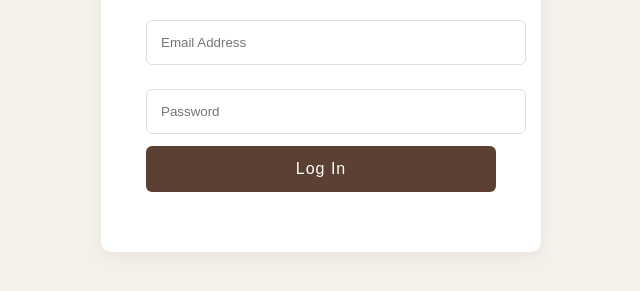
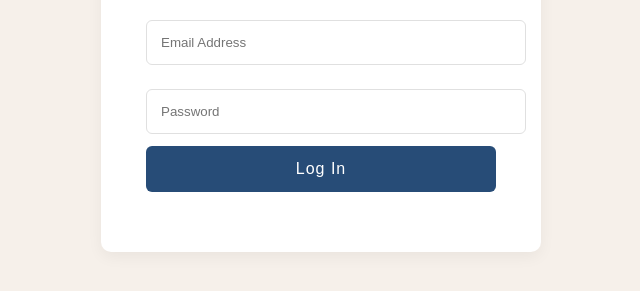
Before and after one commit to Vidhushaaa30/Vendora, a plain HTML site: page index.html in a window 1280 px wide. Shown: the part 337-628 px from the top of the page, without its empty margins (319-959 px from the left). Drawn offline with nearby package versions, Linux system fonts and the light colour scheme.

Commit message:
Update index.html

```diff
--- a/index.html
+++ b/index.html
@@ -47,7 +47,7 @@
             border-color: #5b4033;
         }
         button {
-            background-color: #5b4033;
+            background-color: #274c77;
             border: none;
             padding: 14px;
             width: 100%;
@@ -60,7 +60,7 @@
             letter-spacing: 1px;
         }
         button:hover {
-            background-color: #7c5a45;
+            background-color:#274c77 ;
         }
         .message {
             margin-top: 15px;
```
